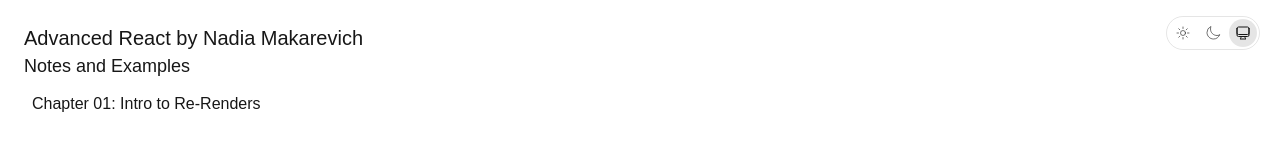
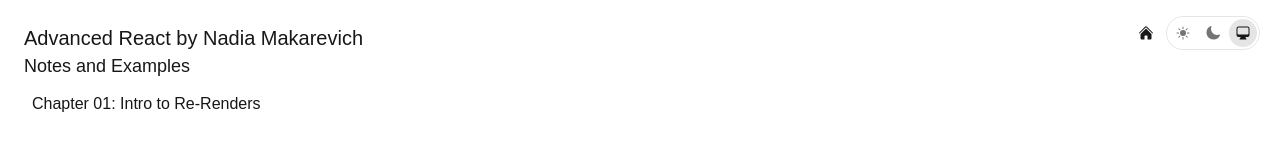
Before and after one commit to tdronkers04/advanced-react, a Next.js app: page / in a window 1280 px wide. Shown: the top 160 px of the page. Built offline with nearby package versions, Linux system fonts and the light colour scheme.

Commit message:
add home link

```diff
--- a/src/components/NavBar.tsx
+++ b/src/components/NavBar.tsx
@@ -1,6 +1,8 @@
 'use client'
 
 import dynamic from 'next/dynamic'
+import Link from 'next/link'
+import { HomeIcon } from '@heroicons/react/24/solid'
 
 // Dynamically load ThemeToggle to avoid SSR hydration mismatches
 const ThemeToggleDynamic = dynamic(() => import('@/components/ThemeToggle'), {
@@ -10,7 +12,12 @@
 export default function NavBar() {
   return (
     <div className='absolute top-4 right-5'>
-      <ThemeToggleDynamic />
+      <div className='flex items-center gap-3'>
+        <Link href='/'>
+          <HomeIcon className='size-4' />
+        </Link>
+        <ThemeToggleDynamic />
+      </div>
     </div>
   )
 }
--- a/src/components/ThemeToggle.tsx
+++ b/src/components/ThemeToggle.tsx
@@ -4,7 +4,7 @@
   ComputerDesktopIcon,
   MoonIcon,
   SunIcon,
-} from '@heroicons/react/24/outline'
+} from '@heroicons/react/24/solid'
 import { useTheme } from 'next-themes'
 
 const OPTIONS = [
```
